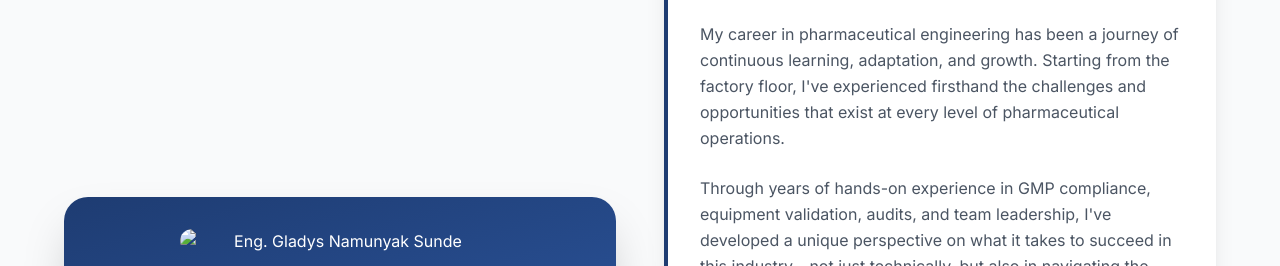
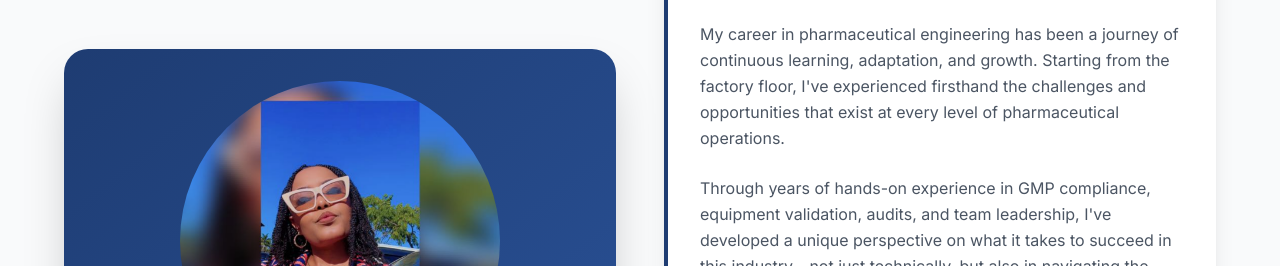
Before and after one commit to DavianInc/gladys, a plain HTML site: page index.html in a window 1280 px wide. Shown: the part 1171-1437 px from the top of the page. Drawn offline with nearby package versions, Linux system fonts and the light colour scheme.

Commit message:
Update index.html

```diff
--- a/index.html
+++ b/index.html
@@ -268,7 +268,7 @@
                 <!-- Photo -->
                 <div class="order-2 lg:order-1">
                     <div class="bg-gradient-to-br from-primary-500 to-secondary-500 rounded-3xl p-8 text-center text-white shadow-2xl card-hover">
-                        <img src="images/sunde.png" alt="Eng. Gladys Namunyak Sunde" class="w-full max-w-xs mx-auto rounded-full object-cover mb-4">
+                        <img src="sunde.png" alt="Eng. Gladys Namunyak Sunde" class="w-full max-w-xs mx-auto rounded-full object-cover mb-4">
                         <p class="text-lg font-medium">Eng. Gladys Namunyak Sunde</p>
                         <p class="text-sm opacity-75">Professional Headshot</p>
                     </div>
```
